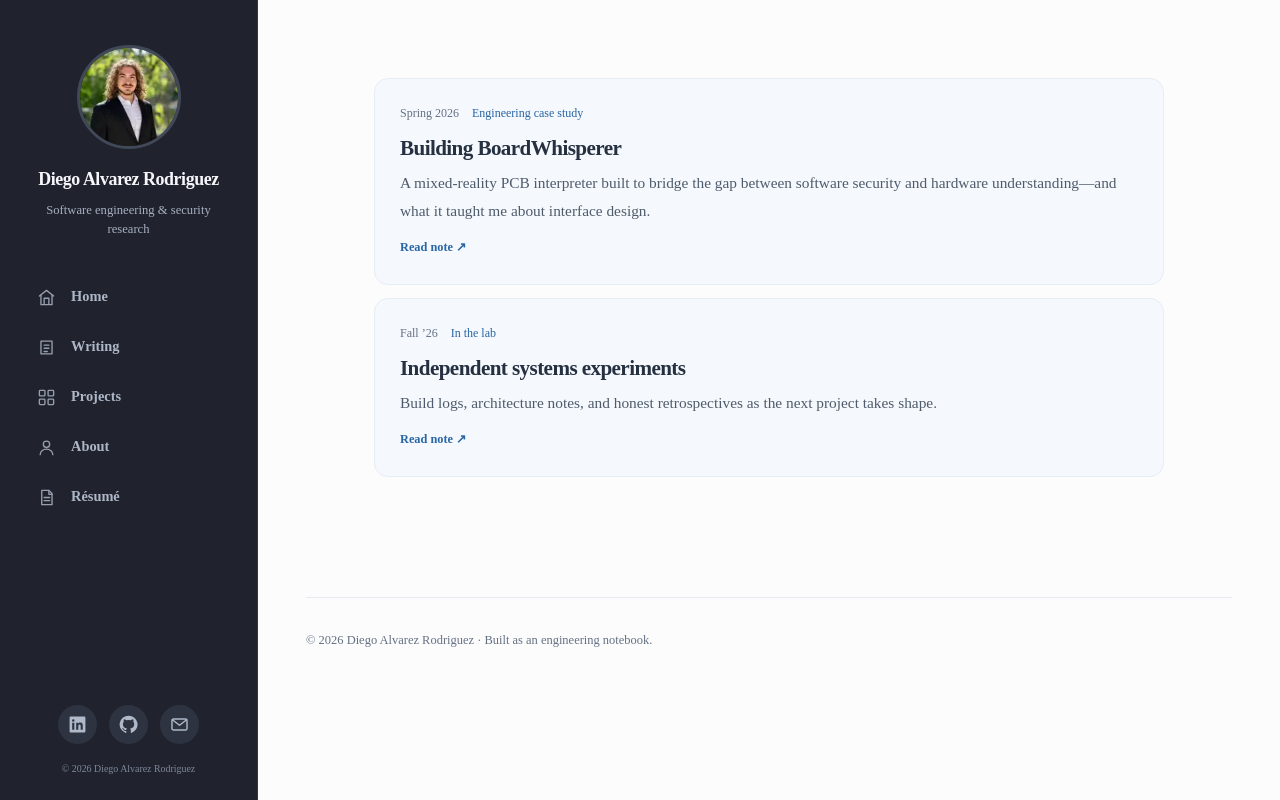
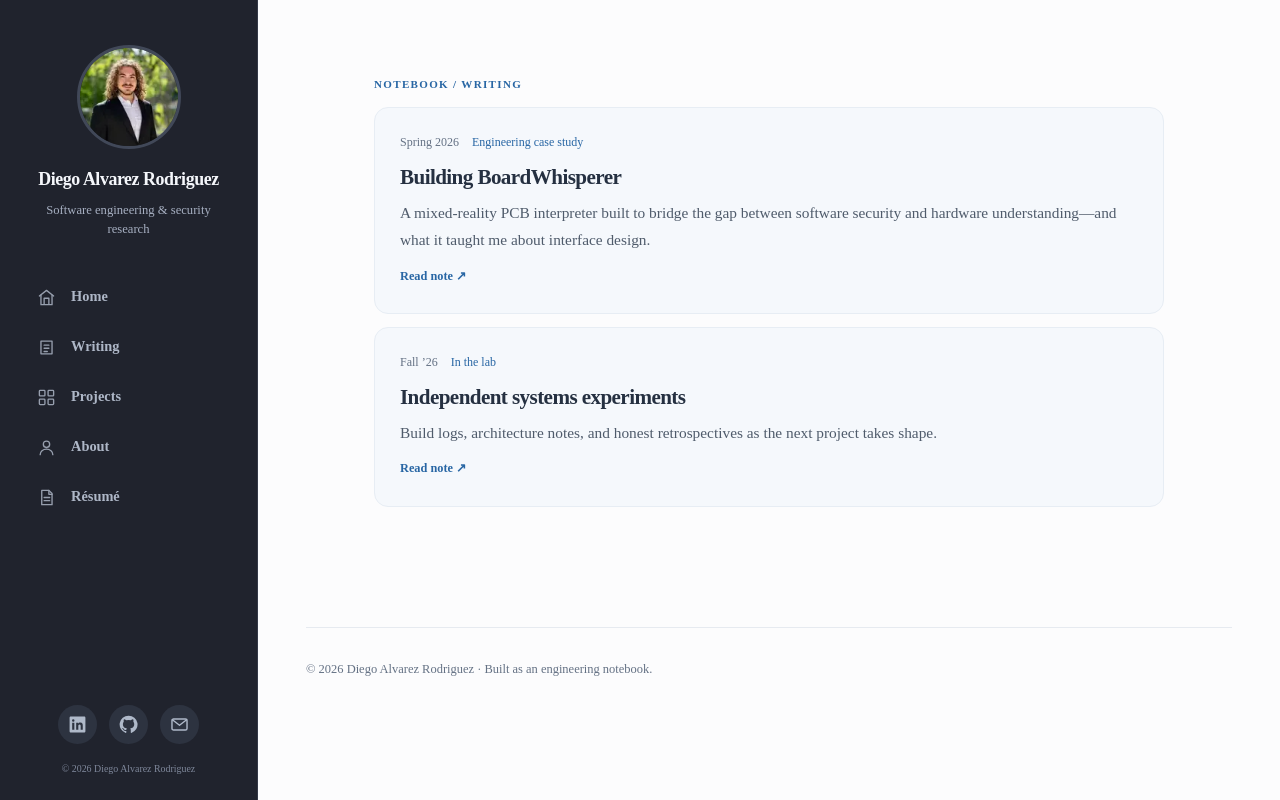
Before and after one commit to Ehssar/diego-alvarez-portfolio, a Next.js app: page /research in a window 1280 px wide. Built offline with nearby package versions, Linux system fonts and the light colour scheme.

Commit message:
Restore small Notebook / Writing label above writing cards

```diff
--- a/app/research/page.tsx
+++ b/app/research/page.tsx
@@ -8,6 +8,7 @@ export default function ResearchPage() {
     <main>
       <SiteHeader />
       <div className="simple-page shell">
+        <p className="overline writing-eyebrow">Notebook / Writing</p>
         <div className="post-feed">
           {researchPosts.map(post => (
             <Link href={post.href} className="post-item" key={post.slug}>
```
